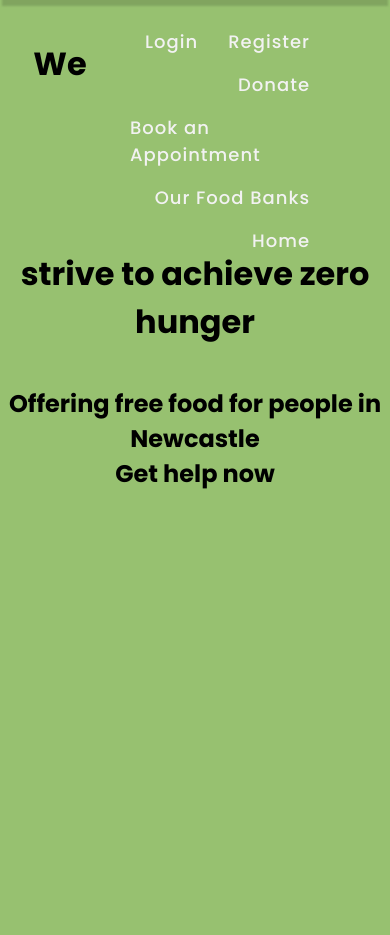
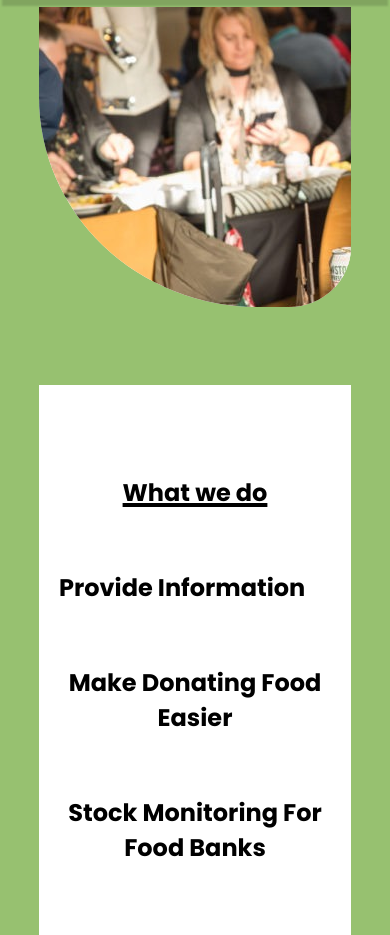
Before and after one commit to sclay-ncl/CSC2033-Food-Bank-Project, a Flask app: page / in a window 390 px wide. Shown: the part 95-1030 px from the top of the page. Before the commit the page ends 584 px from the top, so only its background shows below. Run offline with Flask 2, Linux system fonts and the light colour scheme.

Commit message:
Start to create home page for application, still needs to be made responsive.

```diff
--- a/static/styles.css
+++ b/static/styles.css
@@ -48,7 +48,7 @@ nav .navbar-item{
 
 /* Header */
 h1 {
-    padding: 40px 20px 40px 20px;
+    padding: 40px 20px 20px 20px;
     text-align: center;
     color: black;
 }
@@ -163,12 +163,84 @@ body {
 
 p {
     font: 15px Poppins, sans-serif;
+    text-align: center;
+    color: black;
+
 }
 
 p.page-header {
     font-size: 20px;
     text-align: center;
-    color: gray;
+    color: #a9a9a9;
     text-decoration: underline;
 
 }
+
+.index-main-banner {
+    background: #ffffff;
+    position: absolute;
+    width: 80%;
+    left: 10%;
+    right: 10%;
+    top: 102px;
+  height: 300px;
+  overflow: hidden;
+    border-radius: 0 0 20% 70%;
+}
+
+.index-main-banner .index-text-right {
+    float: right;
+}
+
+.index-main-banner .index-img-left {
+    float: left;
+}
+
+.index-main-banner .index-donate-button{
+	border-radius: 20px;
+	border: 1px solid #5c8631;
+	background-color: #97c170;
+	color: #000000;
+	font-size: 12px;
+	font-weight: bold;
+	padding: 12px 35px;
+	letter-spacing: 1px;
+	text-transform: uppercase;
+    cursor: pointer;
+    position: relative;
+    left: 176px;
+    top: 30px;
+    text-decoration: none;
+}
+
+.index-div-break{
+    background: #ffffff;
+    position: absolute;
+    width: 80%;
+    left: 10%;
+    right: 10%;
+    top: 480px;
+  height: 550px;
+  overflow: hidden;
+    align-content: center;
+
+}
+
+.index-div-break .index-div-p{
+    position: relative;
+    float: left;
+}
+
+.index-div-break .break-text {
+    position: relative;
+    text-decoration: underline;
+    text-decoration-thickness: 4px;
+}
+
+.footer{
+    text-align: center;
+    position: absolute;
+   bottom:0;
+   width:100%;
+   background: rgba(178, 178, 178, 0.66);
+}
--- a/templates/index.html
+++ b/templates/index.html
@@ -1,7 +1,27 @@
 {% extends "base.html" %}
 
 {% block content %}
-<h1 align="center">We strive to achieve zero hunger</h1>
-<h2 align="center">Offering free food for people in Newcastle</h2>
-<h2 align="center">Get help now</h2>
+    <div class="index-main-banner">
+    <img src="../static/foodbank_image.jpg" alt="Food bank image" class="index-img-left">
+    <h1>Support Feeding Newcastle <br>
+        this Christmas</h1>
+    <p>Help us fund food banks across Newcastle that helps <br>
+        people eat this christmas. </p>
+    <a href="{{ url_for('users.donate') }}" class="index-donate-button">
+                        Make a difference
+    </a>
+    </div>
+
+    <section class="index-div-break">
+        <h1 class="break-text">What we do</h1>
+
+        <h1 class="index-div-p">Provide Information</h1>
+        <h1 class="index-div-p">Make Donating Food Easier</h1>
+        <h1 class="index-div-p">Stock Monitoring For Food Banks</h1>
+
+    </section>
+
+
+
+
 {% endblock %}
```
Also changed, not shown: static/foodbank_image.jpg (added).
